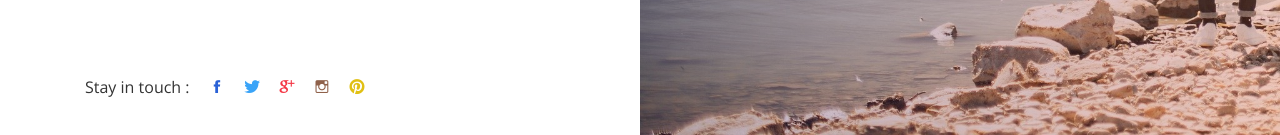
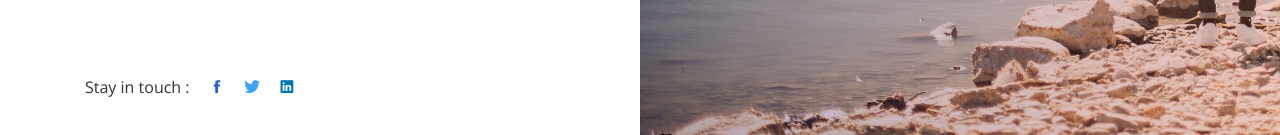
Before and after one commit to Yanev1/ComingSoonApp, an Angular app: page / in a window 1280 px wide. Shown: the part 665-800 px from the top of the page. Built offline with nearby package versions, Linux system fonts and the light colour scheme.

Commit message:
0703 Mac Commit 2

```diff
--- a/src/app/app.component.css
+++ b/src/app/app.component.css
@@ -4077,9 +4077,9 @@ b.light-color {
     border-color: #3AA4F8;
 }
 
-.left-section .footer-icons>li>a>i[class*="google"] {
-    color: #F43846;
-    border-color: #F43846;
+.left-section .footer-icons>li>a>i[class*="linkedin"] {
+    color: #0077b5;
+    border-color: #0077b5;
 }
 
 .left-section .footer-icons>li>a>i[class*="instagram"] {
--- a/src/app/app.component.html
+++ b/src/app/app.component.html
@@ -34,11 +34,11 @@
 
             <ul class="footer-icons">
                 <li>Stay in touch : </li>
-                <li><a href="#"><i class="ion-social-facebook"></i></a></li>
-                <li><a href="#"><i class="ion-social-twitter"></i></a></li>
-                <li><a href="#"><i class="ion-social-googleplus"></i></a></li>
-                <li><a href="#"><i class="ion-social-instagram-outline"></i></a></li>
-                <li><a href="#"><i class="ion-social-pinterest"></i></a></li>
+                <li><a href="https://www.facebook.com/sashko.janev" target="_blank"><i class="ion-social-facebook"></i></a></li>
+                <li><a href="https://twitter.com/Yanev1" target="_blank"><i class="ion-social-twitter"></i></a></li>
+                <li><a href="https://www.linkedin.com/in/sashko-janev/" target="_blank"><i class="ion-social-linkedin"></i></a></li>
+                <!-- <li><a href="#"><i class="ion-social-instagram-outline"></i></a></li>
+                <li><a href="#"><i class="ion-social-pinterest"></i></a></li> -->
             </ul>
 
         </section>
```
